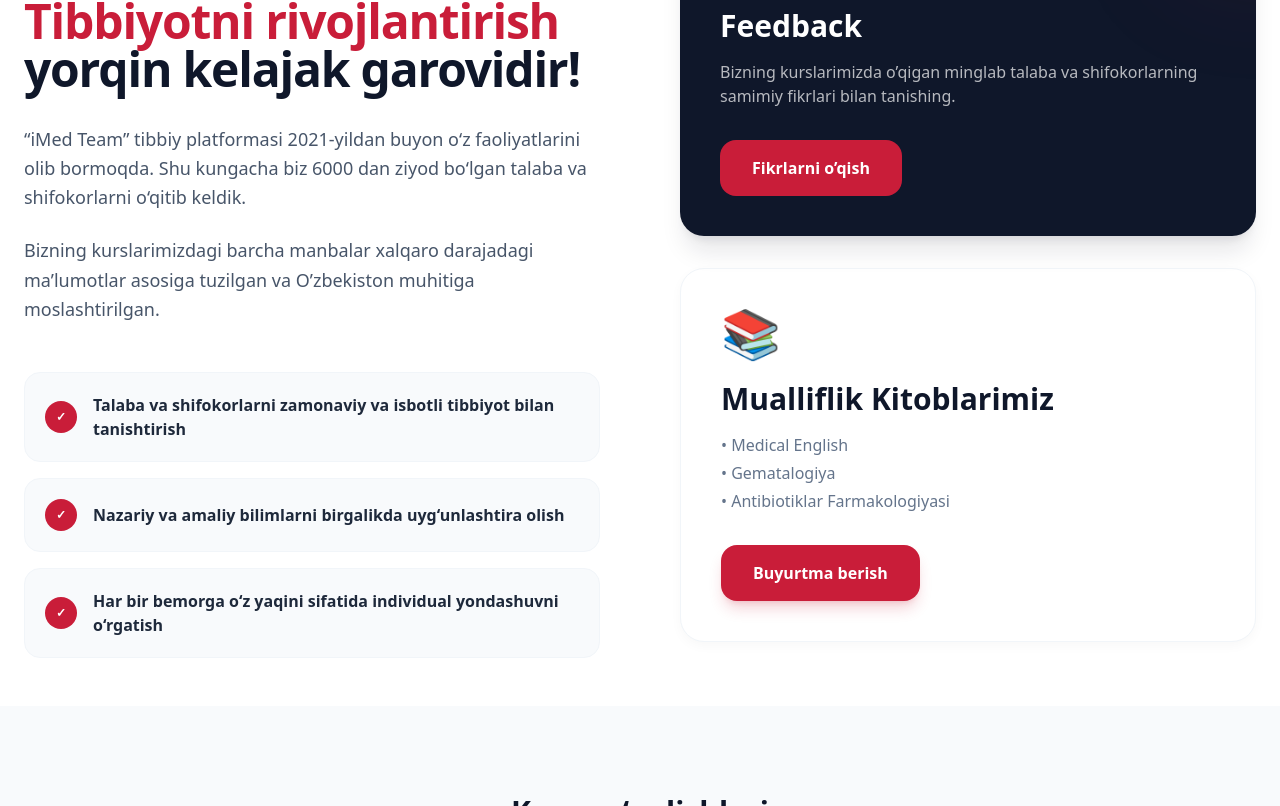
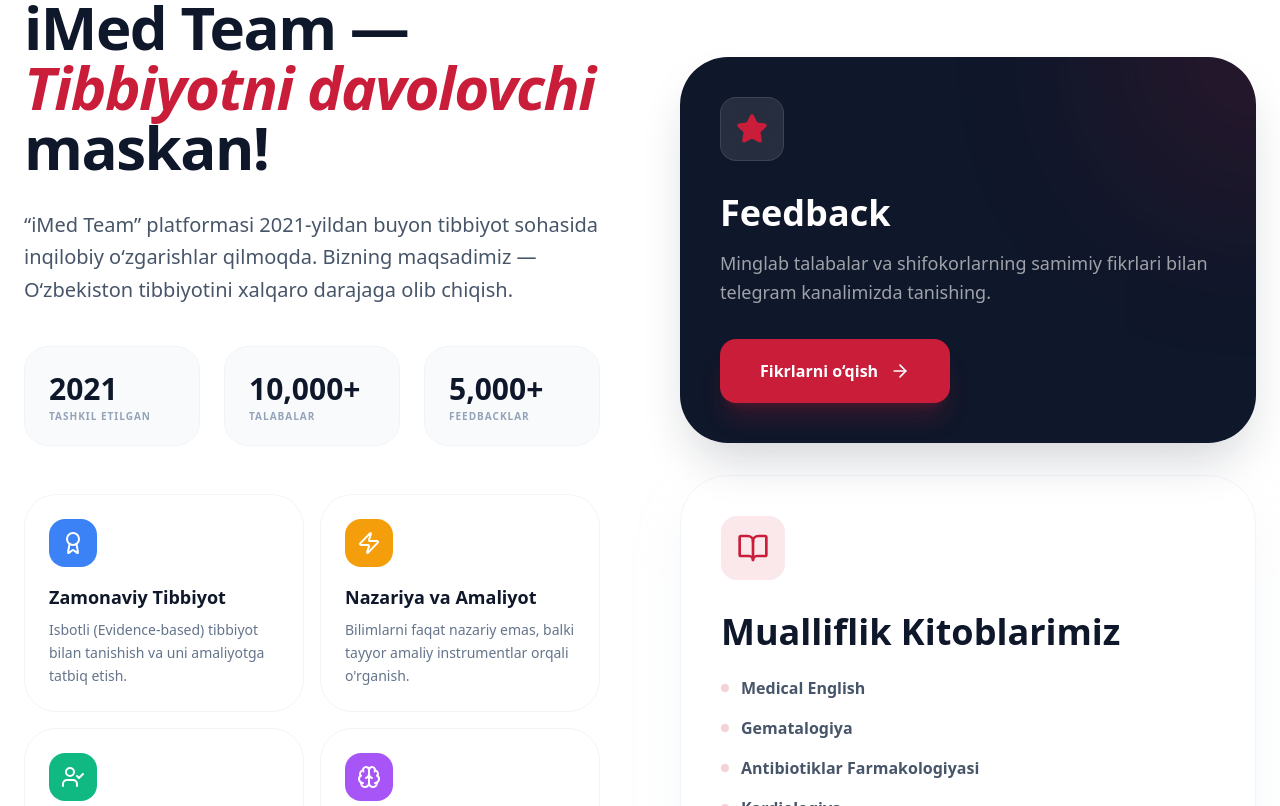
Before and after one commit to john2adam1/imedteam.uz, a Next.js app: page / in a window 1280 px wide. Shown: the part 1334-2140 px from the top of the page. Built offline with nearby package versions, Linux system fonts and the light colour scheme; no server answers.

Commit message:
some ui changes

```diff
--- a/components/landing/Services.tsx
+++ b/components/landing/Services.tsx
@@ -1,76 +1,163 @@
+'use client';
+
+import React from 'react';
+import {
+    ShieldCheck,
+    Zap,
+    UserCheck,
+    Brain,
+    Globe,
+    Award,
+    Star,
+    BookOpen,
+    ArrowRight
+} from 'lucide-react';
+
 export default function Services() {
+    const stats = [
+        { label: 'Tashkil etilgan', value: '2021' },
+        { label: 'Talabalar', value: '10,000+' },
+        { label: 'Feedbacklar', value: '5,000+' },
+    ];
+
+    const features = [
+        {
+            title: "Zamonaviy Tibbiyot",
+            desc: "Isbotli (Evidence-based) tibbiyot bilan tanishish va uni amaliyotga tatbiq etish.",
+            icon: Award,
+            color: "bg-blue-500"
+        },
+        {
+            title: "Nazariya va Amaliyot",
+            desc: "Bilimlarni faqat nazariy emas, balki tayyor amaliy instrumentlar orqali o'rganish.",
+            icon: Zap,
+            color: "bg-amber-500"
+        },
+        {
+            title: "Individual Yondashuv",
+            desc: "Har bir bemorga o'z yaqini sifatida qarash va chinakam shifokorlik mas'uliyatini his qilish.",
+            icon: UserCheck,
+            color: "bg-emerald-500"
+        },
+        {
+            title: "Klinik Fikrlash",
+            desc: "Murakkab vaziyatlarda to'g'ri qaror qabul qilish va klinik tafakkurni rivojlantirish.",
+            icon: Brain,
+            color: "bg-purple-500"
+        },
+        {
+            title: "Xalqaro Standartlar",
+            desc: "Kurslar xalqaro manbalar asosida tuzilgan va O'zbekiston muhitiga moslashtirilgan.",
+            icon: Globe,
+            color: "bg-indigo-500"
+        },
+        {
+            title: "Professional Jamoa",
+            desc: "Soha mutaxassislari bilan networking va tajriba almashish imkoniyati.",
+            icon: ShieldCheck,
+            color: "bg-rose-500"
+        }
+    ];
+
+    const books = [
+        "Medical English",
+        "Gematalogiya",
+        "Antibiotiklar Farmakologiyasi",
+        "Kardiologiya",
+        "Qon-Tomir patologiyasi"
+    ];
+
     return (
-        <section id="services" className="py-12 bg-white relative">
+        <section id="services" className="py-24 bg-white relative overflow-hidden">
+            {/* Background elements */}
+            <div className="absolute top-0 right-0 w-[40rem] h-[40rem] bg-primary/5 rounded-full blur-[120px] -translate-y-1/2 translate-x-1/2 -z-10"></div>
+            <div className="absolute bottom-0 left-0 w-[30rem] h-[30rem] bg-primary/10 rounded-full blur-[100px] translate-y-1/2 -translate-x-1/2 -z-10"></div>
+
             <div className="max-w-7xl mx-auto px-6">
-                <div className="reveal grid lg:grid-cols-2 gap-20 items-center">
-                    <div>
+                <div className="grid lg:grid-cols-2 gap-20 items-start">
+                    <div className="reveal">
                         <div className="inline-flex items-center gap-2 px-4 py-2 rounded-2xl bg-primary/10 text-primary text-sm font-bold mb-8">
                             Nega bizni tanlashadi?
                         </div>
-                        <h2 className="text-4xl sm:text-5xl font-bold text-slate-900 tracking-tight leading-tight">
+                        <h2 className="text-4xl sm:text-6xl font-black text-slate-900 tracking-tight leading-[1.1] mb-8">
                             iMed Team — <br />
-                            <span className="text-primary">Tibbiyotni rivojlantirish </span>
-                            yorqin kelajak garovidir!
+                            <span className="text-primary italic">Tibbiyotni davolovchi </span>
+                            maskan!
                         </h2>
 
-                        <div className="text-slate-600 mt-8 space-y-6 text-lg font-medium leading-relaxed">
-                            <p>
-                                “iMed Team” tibbiy platformasi 2021-yildan buyon o‘z faoliyatlarini olib bormoqda. Shu kungacha biz 6000 dan ziyod bo‘lgan talaba va shifokorlarni o‘qitib keldik.
+                        <p className="text-slate-600 text-xl font-medium leading-relaxed mb-10 max-w-2xl">
+                            “iMed Team” platformasi 2021-yildan buyon tibbiyot sohasida inqilobiy o‘zgarishlar qilmoqda.
+                            Bizning maqsadimiz — O‘zbekiston tibbiyotini xalqaro darajaga olib chiqish.
                         </p>
-                            <p>
-                                Bizning kurslarimizdagi barcha manbalar xalqaro darajadagi ma’lumotlar asosiga tuzilgan va O’zbekiston muhitiga moslashtirilgan.
-                            </p>
+
+                        <div className="grid grid-cols-3 gap-6 mb-12">
+                            {stats.map((stat, i) => (
+                                <div key={i} className="p-6 rounded-3xl bg-slate-50 border border-slate-100 hover:border-primary/20 transition-colors">
+                                    <div className="text-2xl sm:text-3xl font-black text-slate-900 mb-1">{stat.value}</div>
+                                    <div className="text-[10px] font-bold text-slate-400 uppercase tracking-widest leading-none">{stat.label}</div>
+                                </div>
+                            ))}
                         </div>
 
-                        <div className="mt-12 space-y-4">
-                            {[
-                                "Talaba va shifokorlarni zamonaviy va isbotli tibbiyot bilan tanishtirish",
-                                "Nazariy va amaliy bilimlarni birgalikda uyg‘unlashtira olish",
-                                "Har bir bemorga o‘z yaqini sifatida individual yondashuvni o‘rgatish"
-                            ].map((item, i) => (
-                                <div key={i} className="flex items-center gap-4 p-5 rounded-2xl bg-slate-50 border border-slate-100 font-semibold text-slate-800 transition-all hover:bg-white hover:shadow-soft">
-                                    <div className="w-8 h-8 rounded-full bg-primary text-white flex items-center justify-center flex-shrink-0 text-xs">
-                                        ✓
+                        <div className="grid sm:grid-cols-2 gap-4">
+                            {features.map((feature, i) => (
+                                <div key={i} className="group p-6 rounded-[2rem] bg-white border border-slate-100 hover:border-primary/20 hover:shadow-2xl hover:shadow-primary/5 transition-all duration-300">
+                                    <div className={`w-12 h-12 rounded-2xl ${feature.color} text-white flex items-center justify-center mb-4 group-hover:scale-110 transition-transform`}>
+                                        <feature.icon size={24} />
                                     </div>
-                                    {item}
+                                    <h3 className="text-lg font-black text-slate-900 mb-2">{feature.title}</h3>
+                                    <p className="text-slate-500 text-sm font-medium leading-relaxed">{feature.desc}</p>
                                 </div>
                             ))}
                         </div>
                     </div>
 
-                    <div className="grid gap-8">
-                        <div className="reveal bg-slate-900 rounded-3xl p-10 text-white shadow-xl shadow-slate-900/10 relative overflow-hidden group">
-                            <div className="absolute top-0 right-0 w-32 h-32 bg-primary/20 rounded-full blur-3xl -translate-y-1/2 translate-x-1/2 group-hover:bg-primary/40 transition-all duration-300"></div>
-                            <div className="text-5xl mb-6 transform group-hover:scale-105 transition-transform duration-300">🎯</div>
-                            <h3 className="text-3xl font-bold mb-4">Feedback</h3>
-                            <p className="text-white/70 font-medium mb-8">
-                                Bizning kurslarimizda o’qigan minglab talaba va shifokorlarning samimiy fikrlari bilan tanishing.
+                    <div className="sticky top-32 space-y-8 reveal">
+                        {/* Feedback Card */}
+                        <div className="relative group overflow-hidden bg-slate-900 rounded-[3rem] p-10 text-white shadow-2xl shadow-slate-900/20">
+                            <div className="absolute top-0 right-0 w-64 h-64 bg-primary rounded-full blur-[100px] opacity-20 -translate-y-1/2 translate-x-1/2 group-hover:opacity-40 transition-opacity"></div>
+                            <div className="relative z-10">
+                                <div className="w-16 h-16 bg-white/10 rounded-2xl flex items-center justify-center mb-8 backdrop-blur-xl border border-white/10">
+                                    <Star className="text-primary fill-primary" size={32} />
+                                </div>
+                                <h3 className="text-4xl font-black mb-4">Feedback</h3>
+                                <p className="text-white/60 text-lg font-medium mb-8 leading-relaxed">
+                                    Minglab talabalar va shifokorlarning samimiy fikrlari bilan telegram kanalimizda tanishing.
                                 </p>
                                 <a
                                     href="https://t.me/imedteam_feedback"
                                     target="_blank"
                                     rel="noopener noreferrer"
-                                className="inline-flex py-4 px-8 rounded-2xl bg-primary text-white hover:bg-primary-600 font-bold transition-all active:scale-95"
+                                    className="inline-flex items-center gap-3 py-5 px-10 rounded-2xl bg-primary text-white font-black hover:bg-primary/90 hover:scale-[1.02] transition-all active:scale-95 shadow-xl shadow-primary/20"
                                 >
-                                Fikrlarni o’qish
+                                    Fikrlarni o‘qish
+                                    <ArrowRight size={20} />
                                 </a>
                             </div>
+                        </div>
 
-                        <div className="reveal bg-white rounded-3xl p-10 border border-slate-100 shadow-soft hover:shadow-card transition-all duration-300 group">
-                            <div className="text-5xl mb-6 transform group-hover:scale-105 transition-transform duration-300">📚</div>
-                            <h3 className="text-3xl font-bold text-slate-900 mb-4 group-hover:text-primary transition-colors">Mualliflik Kitoblarimiz</h3>
-                            <div className="text-slate-500 font-medium mb-8 flex flex-col gap-1">
-                                <p>• Medical English</p>
-                                <p>• Gematalogiya</p>
-                                <p>• Antibiotiklar Farmakologiyasi</p>
+                        {/* Books Card */}
+                        <div className="group bg-white rounded-[3rem] p-10 border border-slate-100 shadow-2xl shadow-slate-200/50 hover:border-primary/20 transition-all duration-500">
+                            <div className="w-16 h-16 bg-primary/10 rounded-2xl flex items-center justify-center mb-8 group-hover:scale-110 transition-transform">
+                                <BookOpen className="text-primary" size={32} />
+                            </div>
+                            <h3 className="text-4xl font-black text-slate-900 mb-6">Mualliflik Kitoblarimiz</h3>
+                            <div className="grid gap-4 mb-10">
+                                {books.map((book, i) => (
+                                    <div key={i} className="flex items-center gap-3 text-slate-600 font-bold group/item">
+                                        <div className="w-2 h-2 bg-primary/20 rounded-full group-hover/item:bg-primary group-hover/item:scale-125 transition-all"></div>
+                                        {book}
+                                    </div>
+                                ))}
                             </div>
                             <a
-                                href="https://t.me/iMed_team"
+                                href="https://t.me/manager_iMedteam"
                                 target="_blank"
                                 rel="noopener noreferrer"
-                                className="inline-flex py-4 px-8 rounded-2xl bg-primary text-white hover:bg-primary-600 font-bold transition-all active:scale-95 shadow-lg shadow-primary/20"
+                                className="inline-flex items-center gap-3 py-5 px-10 rounded-2xl bg-slate-900 text-white font-black hover:bg-primary transition-all active:scale-95 shadow-xl shadow-slate-900/10"
                             >
                                 Buyurtma berish
+                                <ArrowRight size={20} />
                             </a>
                         </div>
                     </div>
```
Also changed, not shown: components/student/Sidebar.tsx (+14 -7 lines). Lines whose indentation alone changed are shown as unchanged.
